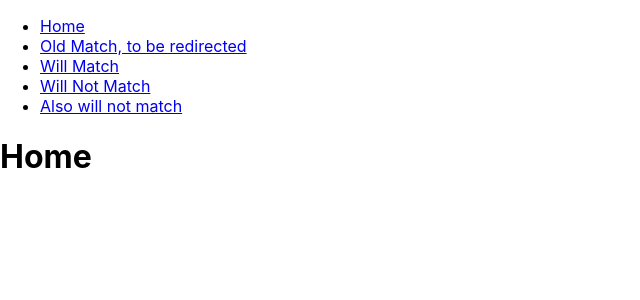
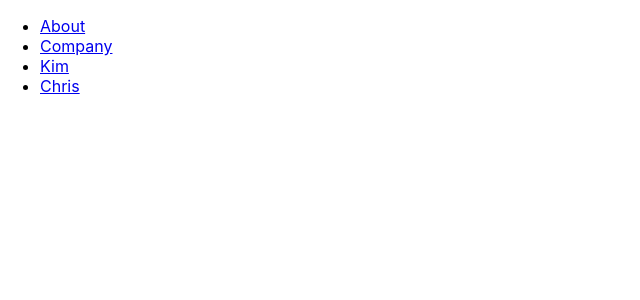
Before and after one commit to charlesmartinreed/react-router-mcginnis-course, a React (Create React App) app: page / in a window 1280 px wide. Shown: the top 300 px of the page, without its empty margins (0-640 px from the left). Built offline with nearby package versions, Linux system fonts and the light colour scheme.

Commit message:
Demonstrate basics of using react-router's Switch component for solving ambigious matches.

```diff
--- a/src/App.js
+++ b/src/App.js
@@ -1,34 +1,31 @@
 import React, { Component } from 'react';
-import { Route, Link, Switch, Redirect, BrowserRouter as Router} from 'react-router-dom';
+import { BrowserRouter as Router, Route, Link, Switch } from 'react-router-dom';
 
-const Home = () => <h1>Home</h1>
-const WillMatch = () => <h1>Matched!</h1>
-
-const NoMatch = ({location}) => (
+const About = () => <h2>About</h2>
+const Company = () => <h2>Company</h2>
+const User = ({match}) => (
 	<div>
-		<h3>No match for <code>{location.pathname}</code></h3>
+		<h2>User: {match.params.user}</h2>
 	</div>
 )
 
- class App extends Component {
+class App extends Component {
 	render() {
 		return (
 			<Router>
 				<div>
 					<ul>
-						<li><Link to='/'>Home</Link></li>
-						<li><Link to='/old-match'>Old Match, to be redirected</Link></li>
-						<li><Link to='will-match'>Will Match</Link></li>
-						<li><Link to='/will-not-match'>Will Not Match</Link></li>
-						<li><Link to='/also/will/not/match'>Also will not match</Link></li>
+						<li><Link to='/about'>About</Link></li>
+						<li><Link to='/company'>Company</Link></li>
+						<li><Link to='/kim'>Kim</Link></li>
+						<li><Link to='/chris'>Chris</Link></li>
 					</ul>
 
-					<Switch>
-						<Route exact path='/' component={Home} />
-						<Redirect from='/old-match' to='/will-match' />
-						<Route path='/will-match' component={WillMatch} />
-						<Route component={NoMatch} />
-					</Switch>
+				<Switch>
+					<Route path='/about' component={About} />
+					<Route path='/company' component={Company} />
+					<Route path='/:user' component={User} />
+				</Switch>
 				</div>
 			</Router>
 		)
```
